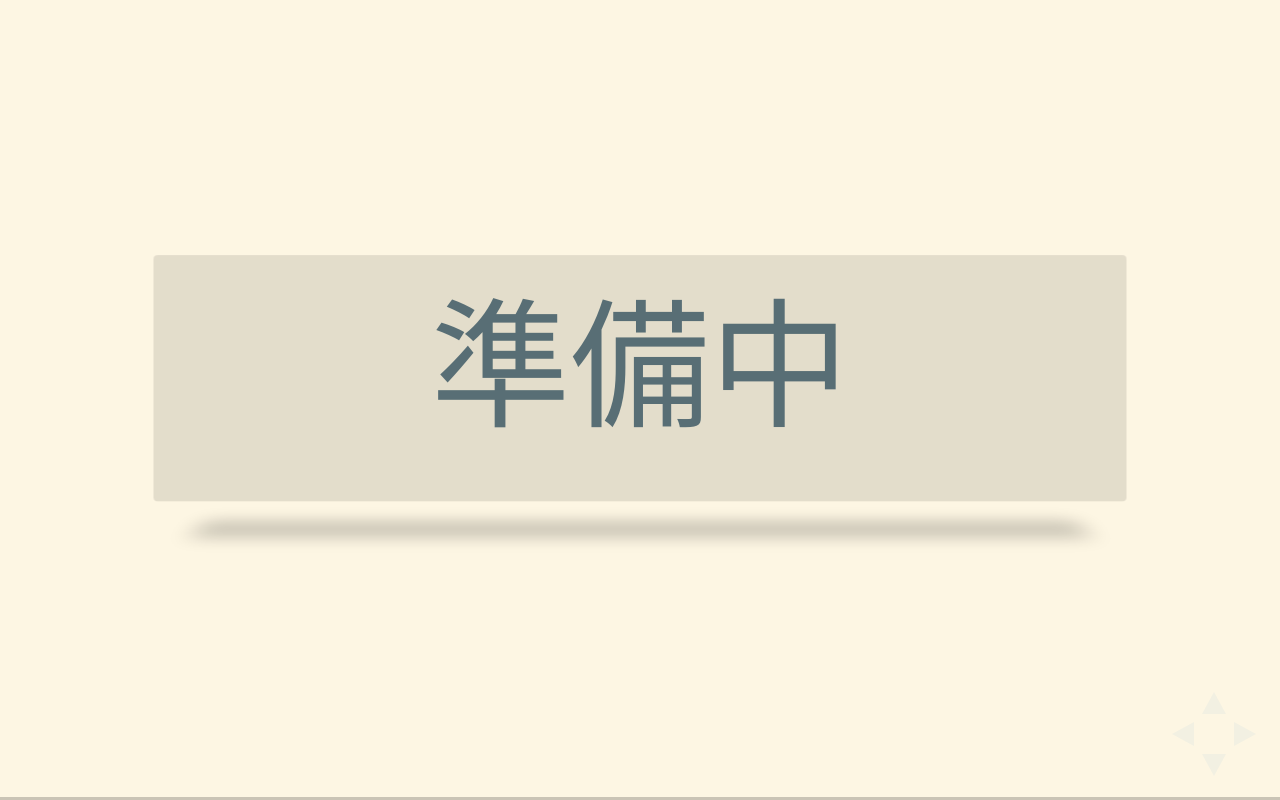
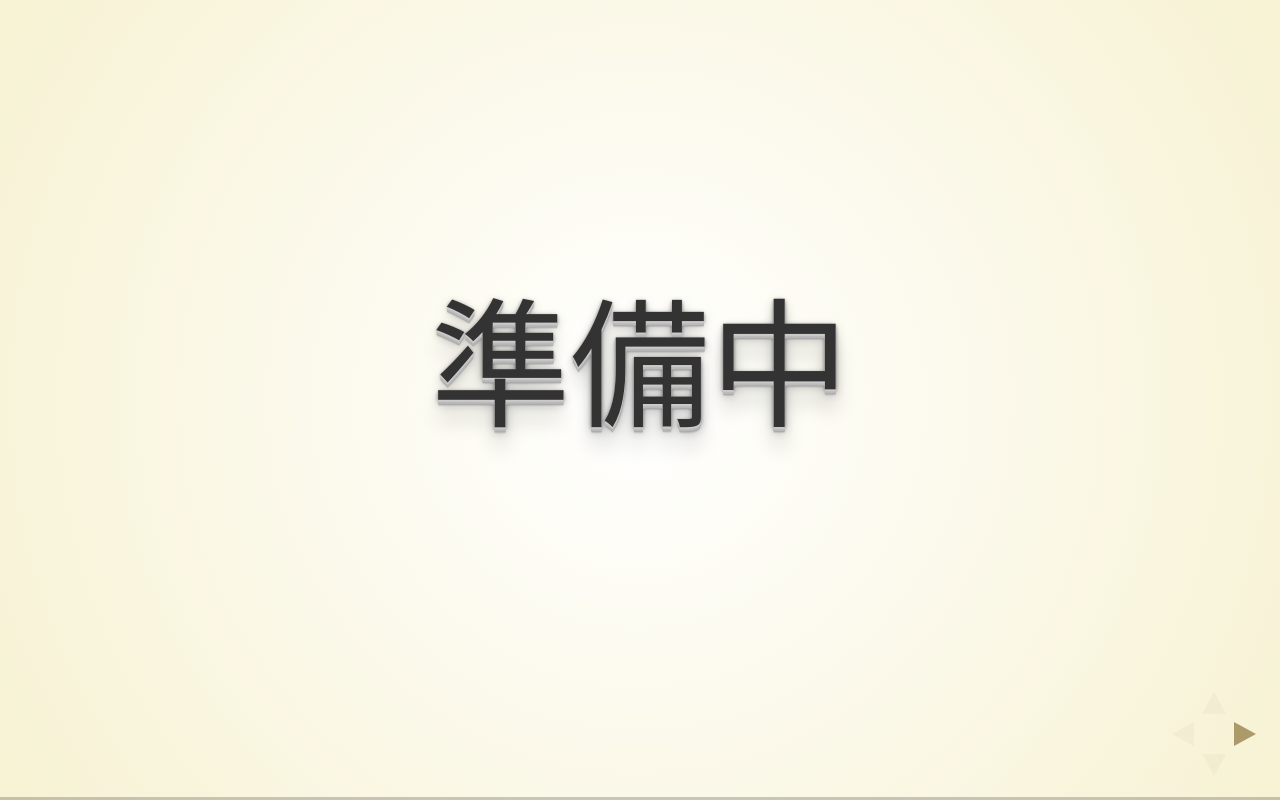
Before and after one commit to tttmiura/webcom1, a plain HTML site: page index.html in a window 1280 px wide. Drawn offline with Linux system fonts and the light colour scheme.

Commit message:
テーマ変更

```diff
--- a/index.html
+++ b/index.html
@@ -9,7 +9,7 @@
 		<meta name="viewport" content="width=device-width, initial-scale=1.0, maximum-scale=1.0, user-scalable=no, minimal-ui">
 
 		<link rel="stylesheet" href="public/css/reveal.css">
-		<link rel="stylesheet" href="public/css/theme/solarized.css" id="theme">
+		<link rel="stylesheet" href="public/css/theme/beige.css" id="theme">
 
 		<!-- Code syntax highlighting -->
 		<link rel="stylesheet" href="public/lib/css/zenburn.css">
@@ -34,8 +34,11 @@
 
 			<!-- Any section element inside of this container is displayed as a slide -->
 			<div class="slides">
-				<section id="sectionTitle">
+				<section>
 					<h1>準備中</h1>
+				</section>
+				<section>
+					<h1>なんか書く</h1>
 				</section>
 			</div>
 
@@ -59,7 +62,7 @@
 				history: false,
 				center: true,
 
-				transition: 'cube', // none/fade/slide/convex/concave/zoom
+				transition: 'convex', // none/fade/slide/convex/concave/zoom
 
 				rollingLinks: true,
 
```
